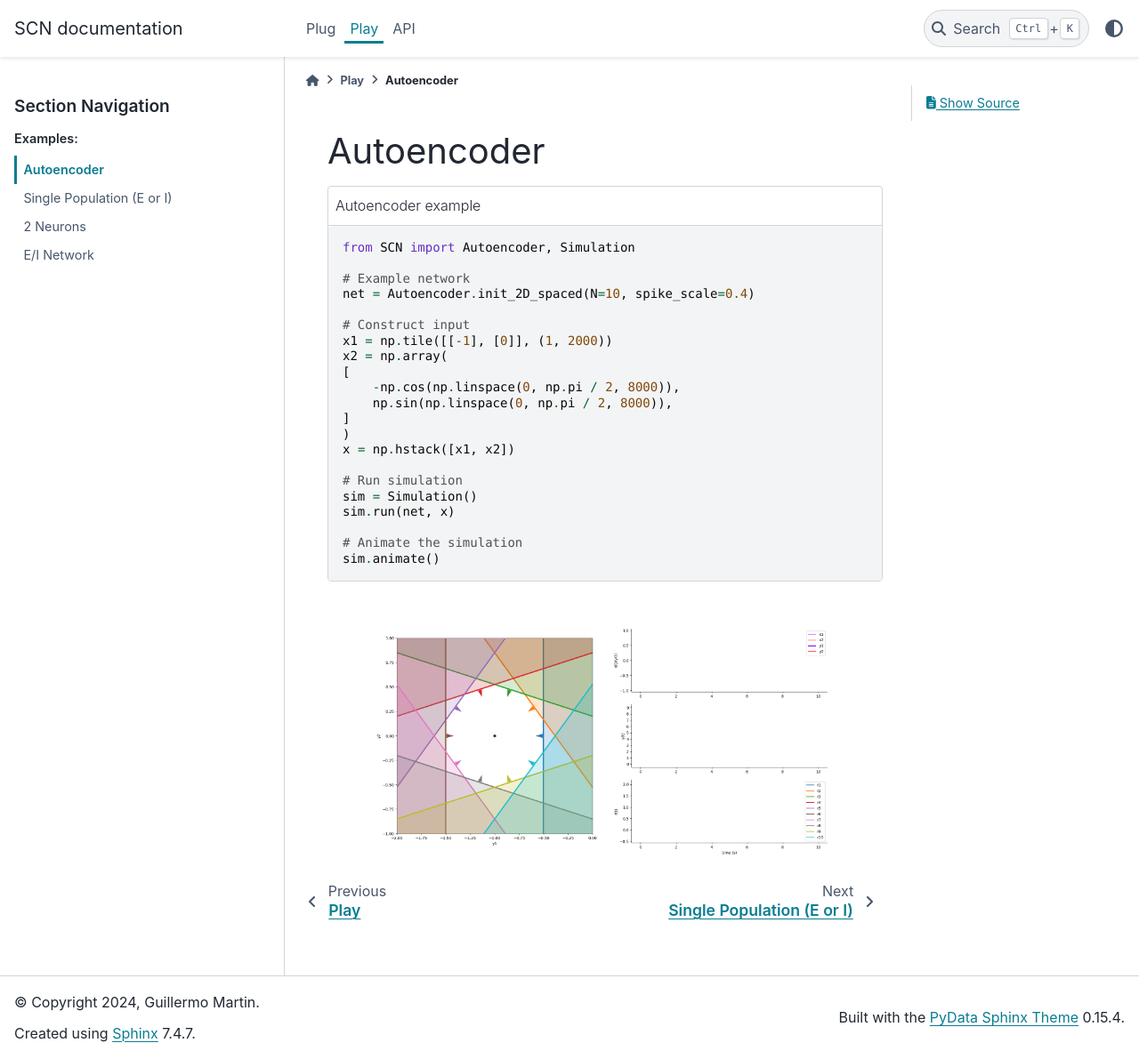
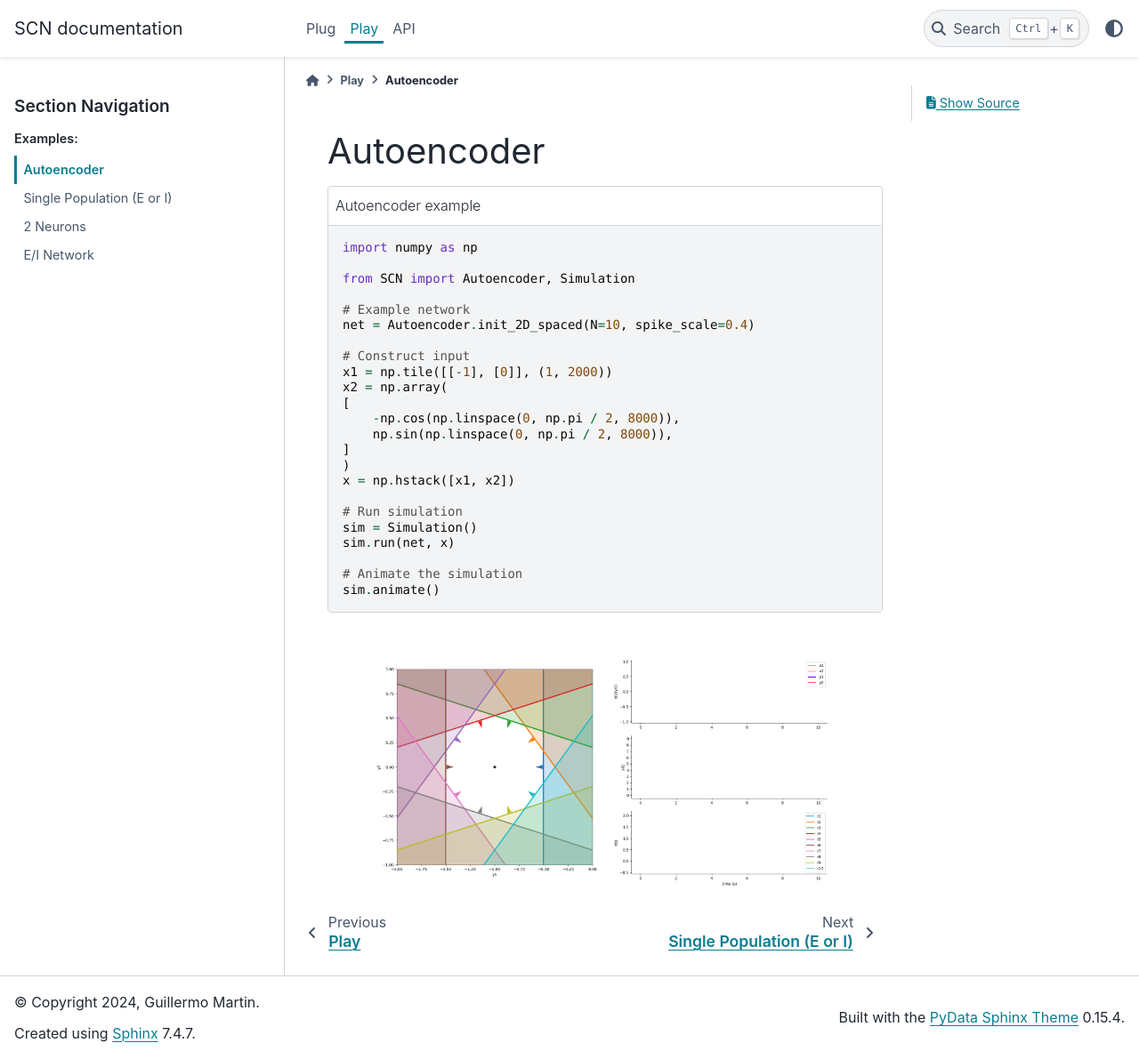
Before and after one commit to guillemarsan/SCN, a Sphinx documentation site: the page built from docs/source/play/Autoencoder.rst, in a window 1280 px wide and 1191 px high. Shown: the whole window at 89% size. Built offline with Sphinx 7.4.7 and the PyData theme 0.15.4, drawn with Linux system fonts in a browser that asks for light colours.

Commit message:
added import numpy to examples

```diff
--- a/docs/source/play/Autoencoder.rst
+++ b/docs/source/play/Autoencoder.rst
@@ -10,6 +10,8 @@ Autoencoder
 .. code-block:: python
     :caption: Autoencoder example
     :name: Autoencoder example
+
+    import numpy as np
 
     from SCN import Autoencoder, Simulation
 
--- a/docs/source/play/EINetwork.rst
+++ b/docs/source/play/EINetwork.rst
@@ -10,6 +10,8 @@ E/I Network
 .. code-block:: python
     :caption: EI Network example
     :name: EI Network example
+
+    import numpy as np
 
     from SCN import EI_Network, Simulation
 
--- a/docs/source/play/EINetwork2.rst
+++ b/docs/source/play/EINetwork2.rst
@@ -10,6 +10,8 @@
 .. code-block:: python
     :caption: 2 Neurons example
     :name: 2 Neurons example
+
+    import numpy as np
 
     from SCN import EI_Network, Simulation
 
--- a/docs/source/play/SinglePopulation.rst
+++ b/docs/source/play/SinglePopulation.rst
@@ -10,6 +10,8 @@ Single Population (E or I)
 .. code-block:: python
     :caption: Single Population example
     :name: Single Population example
+
+    import numpy as np
 
     from SCN import EI_Network, Simulation
 
```
